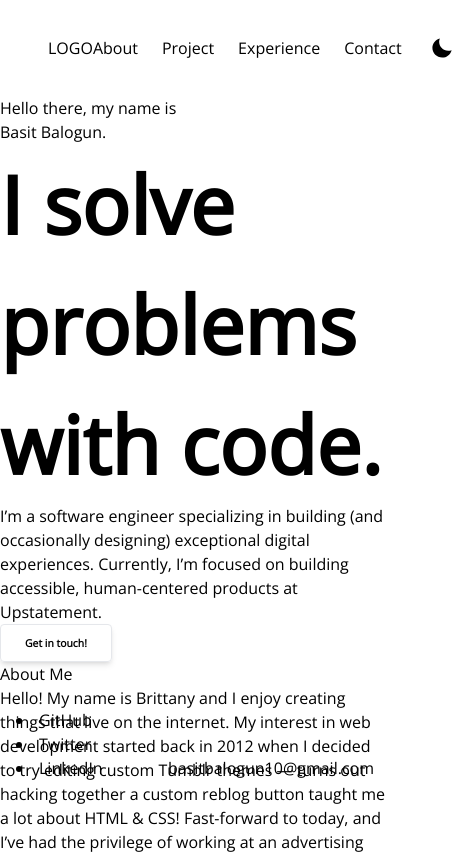
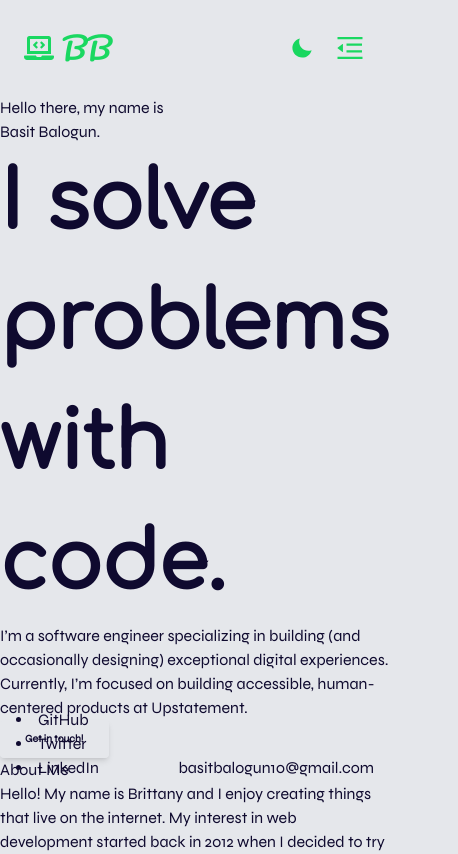
Before and after one commit to Basit-Balogun10/my-portfolio, a React (Vite) app: page / in a window 390 px wide. Shown: the top 854 px of the page, 458 px wide, since content can reach past the window. Built offline with nearby package versions, Linux system fonts and the light colour scheme.

Commit message:
Made header responsive on mobile screens

```diff
--- a/index.html
+++ b/index.html
@@ -5,12 +5,12 @@
     <link rel="icon" type="image/svg+xml" href="/vite.svg" />
     <link rel="preconnect" href="https://fonts.googleapis.com">
     <link rel="preconnect" href="https://fonts.gstatic.com" crossorigin>
-    <link href="https://fonts.googleapis.com/css2?family=Open+Sans&family=Syne&display=swap"
+    <link href="https://fonts.googleapis.com/css2?family=Syne&family=Pacifico&family=Comfortaa&display=swap"
       rel="stylesheet">
     <meta name="viewport" content="width=device-width, initial-scale=1.0" />
-    <title>Vite + React + TS</title>
+    <title>Basit Balogun</title>
   </head>
-  <body>
+  <body class="bg-gray-200 dark:bg-mainColor text-mainColor dark:text-slate-400 scroll-smooth">
     <div id="root" ></div>
     <script type="module" src="/src/main.tsx"></script>
   </body>
--- a/src/App.tsx
+++ b/src/App.tsx
@@ -38,12 +38,12 @@ const toggleThemeMode = () => {
 
   return (
       <ThemeProvider value={{ theme, setTheme, toggleThemeMode }}>
-          <div className="App dark:bg-mainColor dark:text-slate-400 scroll-smooth">
+          <div className="App">
               <div className="fixed right-4 bottom-16">
                   <p>basitbalogun10@gmail.com</p>
               </div>
+              <SocialMediaLinks />
 
-              <SocialMediaLinks />
 
               <Hero />
               <About />
--- a/src/components/Header.tsx
+++ b/src/components/Header.tsx
@@ -1,8 +1,10 @@
-import React, { useContext } from "react";
-import { IoMdMoon, IoMdSunny } from "react-icons/io";
+import React, { useState, useContext, useRef } from "react";
+import { IoMdMoon, IoMdSunny, IoMdClose } from "react-icons/io";
+import { FaLaptopCode } from "react-icons/fa";
+import { AiOutlineMenuFold } from "react-icons/ai";
 
 import CommonButton from "./CommonButton";
-import themeContext from "../contexts/ThemeContext"
+import themeContext from "../contexts/ThemeContext";
 
 interface navItemsType {
     id: number;
@@ -16,7 +18,7 @@ const navItems: navItemsType[] = [
     },
     {
         id: 2,
-        title: "Project",
+        title: "Projects",
     },
     {
         id: 3,
@@ -29,30 +31,104 @@ const navItems: navItemsType[] = [
 ];
 
 const Header = () => {
+    const [mobileNav, toggleMobileNav] = useState<boolean>(false);
     const { theme, setTheme, toggleThemeMode } = useContext(themeContext);
+    const darkModeToggle = useRef<HTMLDivElement>(null)
+
+    const handleMobileNavToggle = () => {
+            let mobileNavOpen = document.querySelector<HTMLElement>(
+                ".mobile-nav-open"
+            )
+            let mobileNavClose = document.querySelector<HTMLElement>(
+                ".mobile-nav-close"
+            )
+
+
+            if (mobileNavOpen) {
+                if (mobileNavClose)  {
+                    console.log('here')
+                    mobileNavClose.style.transform = "translateX(60px)"
+                    mobileNavOpen.style.transform = "translateX(0px)"
+                } else {
+                    mobileNavOpen.style.transform = "translateX(60px)";
+                }
+                setTimeout(() => toggleMobileNav(!mobileNav), 200);
+            }
+
+
+            // setTimeout(() => toggleMobileNav(!mobileNav), 200)
+            // toggleMobileNav(!mobileNav);
+    };
+
 
     return (
-        <div className="h-12 flex justify-between items-center py-12 px-12">
+        <div className="md:static h-12 flex justify-between items-center py-12 px-6 md:px-12">
+            {/* BLUR OVERLAY */}
+            <div
+                id="blur-overlay"
+                className={`${
+                    mobileNav ? "backdrop-blur-sm z-50 w-full h-full" : "backdrop-blur-none"
+                } fixed top-0 left-0`}
+            ></div>
+
             {/* LOGO */}
-            <h1>LOGO</h1>
+            <h1 className="flex items-center space-x-2 font-pacifico text-3xl md:text-4xl text-dimmedSecondaryColor dark:text-secondaryColor">
+                <FaLaptopCode />
+                <span className="theme-toggle font-pacifico">BB</span>
+            </h1>
 
-            <nav>
-                <ul className="flex justify-start items-center space-x-6">
+            <nav
+                id="nav"
+                className="relative flex items-center space-x-4 md:space-x-8"
+            >
+                {mobileNav && (
+                    <IoMdClose
+                        className="mobile-nav-close z-[150] fixed md:hidden w-8 h-8 right-6 text-dimmedSecondaryColor dark:text-secondaryColor transition-all ease-in-out"
+                        onClick={handleMobileNavToggle}
+                    />
+                )}
+                <ul
+                    className={`${mobileNav ? "w-3/4 visible" : "w-0 invisible"}
+                            z-[100] h-screen fixed top-0 right-0 flex flex-col items-center justify-center space-y-8 bg-gray-300 dark:bg-lightMainColor
+                            md:h-[initial] md:w-[initial] md:static md:flex md:flex-row md:space-x-8 md:space-y-0 md:bg-[initial] md:transition-none`}
+                >
                     {navItems.map((navItem, index) => (
-                        <li key={index}>{navItem.title}</li>
+                        <li
+                            key={index}
+                            className={`${
+                                mobileNav ? "visible" : "invisible"
+                            } md:visible flex flex-col md:flex-row items-center justify-center md:space-x-3 text-lg md:text-base cursor-pointer`}
+                        >
+                            <span className="text-dimmedSecondaryColor dark:text-secondaryColor">
+                                0{index + 1}.
+                            </span>
+                            <span className="hover:text-dimmedSecondaryColor dark:hover:text-secondaryColor hover:underline underline-offset-4">
+                                {navItem.title}
+                            </span>
+                        </li>
                     ))}
+                </ul>
+
                 {theme == "light" ? (
                     <IoMdMoon
-                            className="w-8 h-8 ml-6 p-1 dark:text-white text-ourBlack hover:bg-gray-100/50 rounded-md cursor-pointer transition-colors ease-in-out"
-                            onClick={toggleThemeMode}
+                        className="theme-toggle w-8 h-8 md:w-8 md:h-8 ml-6 p-1 text-dimmedSecondaryColor dark:text-secondaryColor md:text-mainColor md:dark:text-slate-400 hover:text-dimmedSecondaryColor dark:hover:text-secondaryColor rounded-md cursor-pointer transition-colors ease-in-out"
+                        onClick={() => {
+                            toggleThemeMode();
+                        }}
                     />
                 ) : (
                     <IoMdSunny
-                            className="w-8 h-8 ml-6 p-1 rounded-md cursor-pointer transition-colors ease-in-out"
+                        className="theme-toggle w-8 h-8 md:w-8 md:h-8 ml-6 p-1 text-dimmedSecondaryColor dark:text-secondaryColor md:text-mainColor md:dark:text-slate-400 hover:text-dimmedSecondaryColor dark:hover:text-secondaryColor rounded-md cursor-pointer transition-colors ease-in-out"
                         onClick={toggleThemeMode}
                     />
                 )}
-                </ul>
+                <div ref={darkModeToggle}>
+                    <AiOutlineMenuFold
+                        className="mobile-nav-open md:hidden w-8 h-8 text-dimmedSecondaryColor dark:text-secondaryColor"
+                        onClick={handleMobileNavToggle}
+                    />
+                </div>
+                {/* <div className="md:hidden absolute top-0 right-0 h-screen"></div> */}
             </nav>
         </div>
     );
--- a/src/containers/Hero.tsx
+++ b/src/containers/Hero.tsx
@@ -11,7 +11,7 @@ const Hero = () => {
           <div className="">
               <h4>Hello there, my name is</h4>
               <h1>Basit Balogun.</h1>
-              <h2 className="text-[80px] font-extrabold">I solve problems with code.</h2>
+              <h2 className="text-[80px] font-comfortaa font-extrabold">I solve problems with code.</h2>
           </div>
 
           {/* SHORT INTRO */}
--- a/src/index.css
+++ b/src/index.css
@@ -1,15 +1,42 @@
 @tailwind base;
 @tailwind utilities;
 @tailwind components;
+
+:root {
+    font-family: "Syne", -apple-system, BlinkMacSystemFont,
+        Segoe UI, Roboto, Oxygen, Ubuntu, Cantarell, Fira Sans, Droid Sans,
+        Helvetica Neue, sans-serif;
+}
 
 html,
 body {
     padding: 0;
     margin: 0;
-    font-family: "Open Sans", -apple-system, BlinkMacSystemFont,
-        Segoe UI, Roboto, Oxygen, Ubuntu, Cantarell, Fira Sans, Droid Sans,
-        Helvetica Neue, sans-serif;
+    overflow-x: hidden;
 }
+
+body::-webkit-scrollbar {
+    width: 0.30rem;
+}
+
+html body::-webkit-scrollbar-track {
+    background: #e5e7eb;
+}
+
+html.dark body::-webkit-scrollbar-track {
+    background: #0f0a2f;
+}
+
+html body::-webkit-scrollbar-thumb {
+    background: #05d652e8;
+    border-radius: 20px;
+}
+
+html.dark body::-webkit-scrollbar-thumb {
+    background: #63fb9a;
+    border-radius: 20px;
+}
+
 
 a {
     color: inherit;
@@ -19,3 +46,23 @@ a {
 * {
     box-sizing: border-box;
 }
+
+#blur-overlay {
+    transition: backdrop-filter 1s ease-in-out;
+}
+
+#nav li {
+    transition: color, visibility, 0.1s ease-in-out;
+}
+
+#nav ul {
+    transition: width, visibility, 0.3s ease-in-out;
+}
+
+.mobile-nav-open, .mobile-nav-close {
+    transition: transform 0.2s ease-in-out;
+}
+
+.theme-toggle::focus {
+    transform: translateX(60px);
+}
--- a/tailwind.config.cjs
+++ b/tailwind.config.cjs
@@ -14,17 +14,19 @@ module.exports = {
                 // mainColor: "#f472b6",
 
                 mainColor: "#0f0a2f",
-                mainColorLight: "#130d3c",
-                mainColorLighter: "#241f44",
+                lightMainColor: "#130d3c",
+                lighterMainColor: "#241f44",
 
                 secondaryColor: "#63fb9a",
+                dimmedSecondaryColor: "#05d652e8",
                 secondaryColor2: "#8b22ec",
                 sec2: "#5336BF",
             },
             fontFamily: {
                 syne: ['Syne', 'sans-serif'],
-                openSans: ['Open Sans', 'sans-serif']
-            }
+                comfortaa: ['Comfortaa', 'sans-serif'],
+                pacifico: ['Pacifico', 'sans-serif']
+            },
         },
     },
     plugins: [],
```
Also changed, not shown: vite.config.ts.timestamp-1670264402623.mjs (added, +10 -0 lines), vite.config.ts.timestamp-1670406586501.mjs (added, +10 -0 lines). Lines whose indentation alone changed are shown as unchanged.
